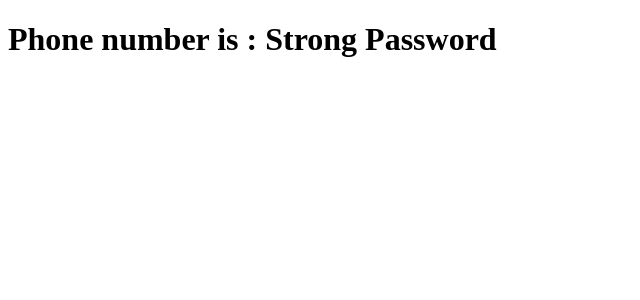
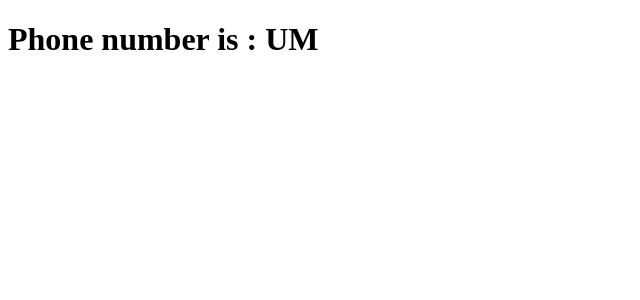
Before and after one commit to B00ttl3/CustomPipes-in-Angular, an Angular app: page / in a window 1280 px wide. Shown: the top 300 px of the page, without its empty margins (0-640 px from the left). Built offline with nearby package versions, Linux system fonts and the light colour scheme.

Commit message:
Learnt about how to get the initials of the name

```diff
--- a/src/app/app.component.html
+++ b/src/app/app.component.html
@@ -10,6 +10,8 @@
 <!-- <h1>Phone number is : {{ '03001234567' | myPipe }}</h1> -->
 
 <!-- Example 3: about password. How to get the string, medium and weak password messgaes -->
-<h1>Phone number is : {{ '03001234567' | myPipe }}</h1>
+<!-- <h1>Phone number is : {{ '03001234567' | myPipe }}</h1> -->
 
-<!-- Example 4: -->
+<!-- Example 4: If I want to get the first initials of my name in upper case then this is the pipe which I will use, First we will put : string after the transform (value:string) cause we want the answer in string. then we will split the name first and then we will use the name.map function of angular to get our desired answer  -->
+
+<h1>Phone number is : {{ 'Umair Munir' | myPipe }}</h1>
--- a/src/app/my-pipe.pipe.ts
+++ b/src/app/my-pipe.pipe.ts
@@ -20,11 +20,19 @@ export class MyPipePipe implements PipeTransform {
   //   return `${value.slice(0,4)}-${value.slice(4,11)}` ;
   // }
 
-  transform(value: string)
-  {
-    if (value.length<7) return `Weak Password`;
-    if(value.length<10) return `Medium Password`;
-    return `Strong Password` ;
+// Example 3
+  // transform(value: string)
+  // {
+  //   if (value.length<7) return `Weak Password`;
+  //   if(value.length<10) return `Medium Password`;
+  //   return `Strong Password` ;
+  // }
+
+  // eXAMPLE 4
+  transform(value: string) : string
+   {
+    const name = value.split(' ');
+
+    return name.map(part=>part.charAt(0).toUpperCase()).join('');
   }
-
 }
```
